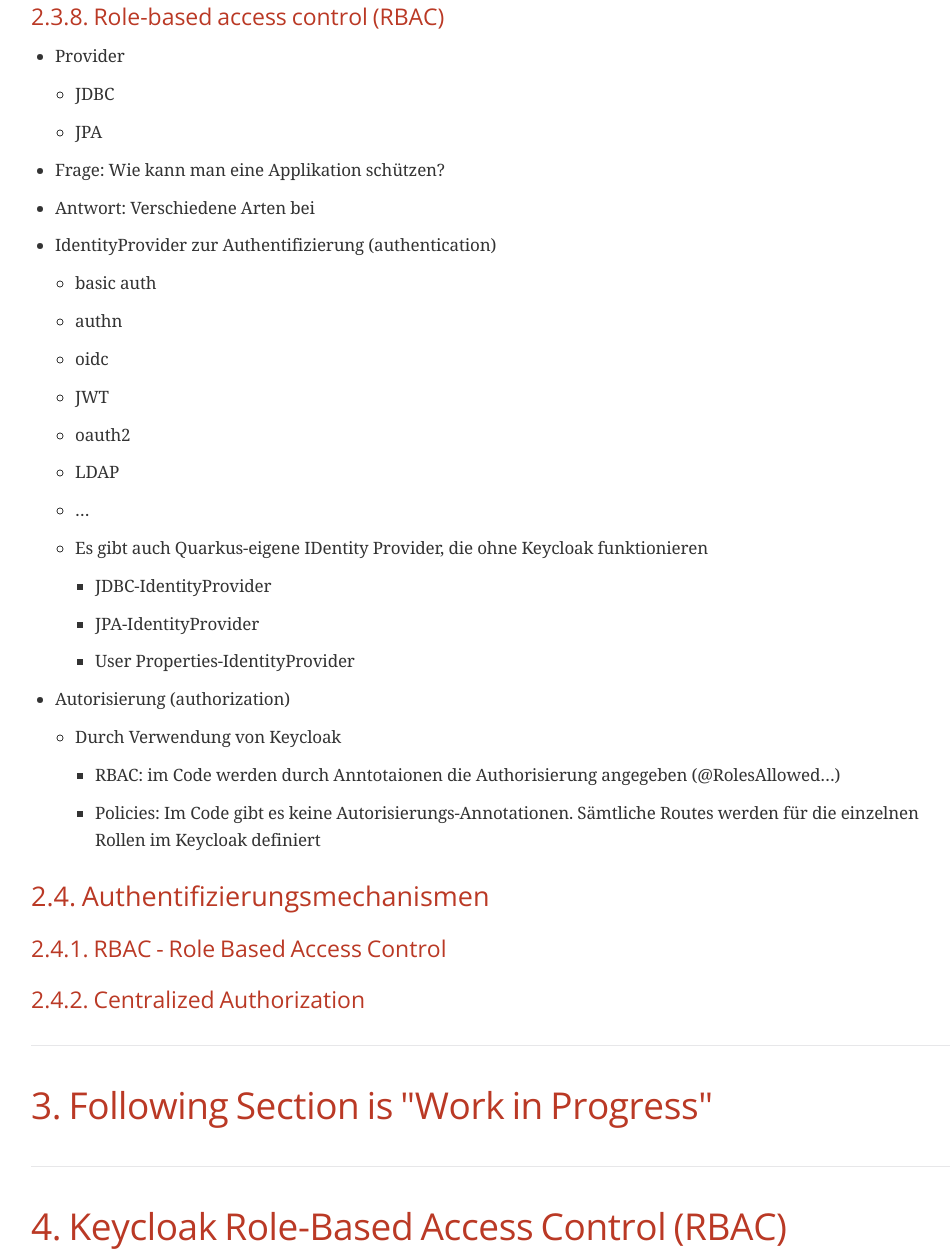
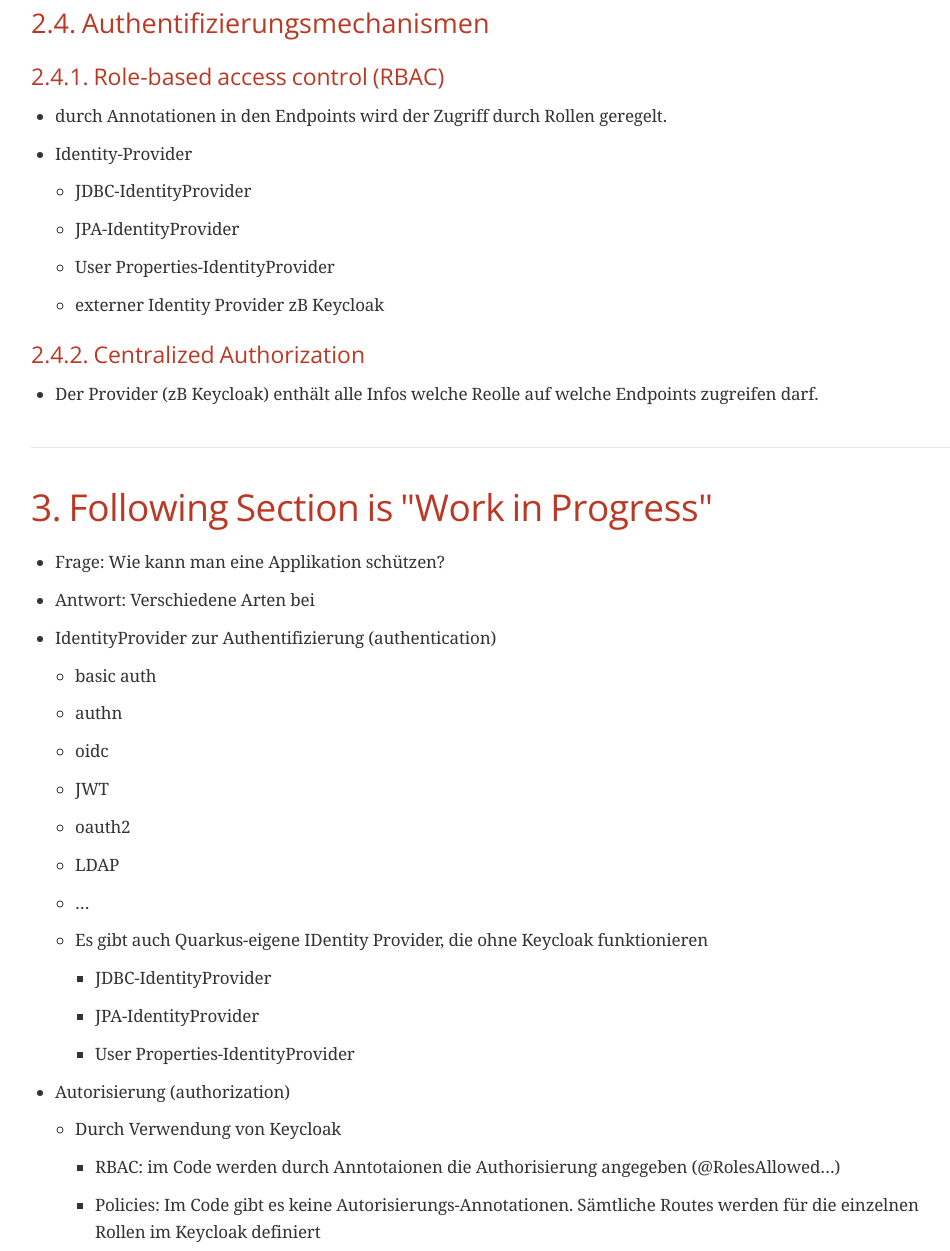
Before and after one commit to htl-leonding-college/quarkus-security-lecture-notes, a plain HTML site: page index.html in a window 1280 px wide. Shown: the part 3467-4718 px from the top of the page, without its empty margins (304-1254 px from the left). Drawn offline with nearby package versions, Linux system fonts and the light colour scheme; a web font is replaced by a local one.

Commit message:
Deploying to gh-pages from  @ 9d9fddcdf40bc85086c3fea0dc8b84f85e968cfa 🚀

```diff
--- a/index.html
+++ b/index.html
@@ -764,23 +764,56 @@
 </ul>
 </div>
 </div>
+</div>
+<div class="sect2">
+<h3 id="_authentifizierungsmechanismen_2"><a class="anchor" href="#_authentifizierungsmechanismen_2"></a>2.4. Authentifizierungsmechanismen</h3>
 <div class="sect3">
-<h4 id="_role_based_access_control_rbac"><a class="anchor" href="#_role_based_access_control_rbac"></a>2.3.8. Role-based access control (RBAC)</h4>
+<h4 id="_role_based_access_control_rbac"><a class="anchor" href="#_role_based_access_control_rbac"></a>2.4.1. Role-based access control (RBAC)</h4>
 <div class="ulist">
 <ul>
 <li>
-<p>Provider</p>
+<p>durch Annotationen in den Endpoints wird der Zugriff durch Rollen geregelt.</p>
+</li>
+<li>
+<p>Identity-Provider</p>
 <div class="ulist">
 <ul>
 <li>
-<p>JDBC</p>
+<p>JDBC-IdentityProvider</p>
 </li>
 <li>
-<p>JPA</p>
+<p>JPA-IdentityProvider</p>
+</li>
+<li>
+<p>User Properties-IdentityProvider</p>
+</li>
+<li>
+<p>externer Identity Provider zB Keycloak</p>
 </li>
 </ul>
 </div>
 </li>
+</ul>
+</div>
+</div>
+<div class="sect3">
+<h4 id="_centralized_authorization"><a class="anchor" href="#_centralized_authorization"></a>2.4.2. Centralized Authorization</h4>
+<div class="ulist">
+<ul>
+<li>
+<p>Der Provider (zB Keycloak) enthält alle Infos welche Reolle auf welche Endpoints zugreifen darf.</p>
+</li>
+</ul>
+</div>
+</div>
+</div>
+</div>
+</div>
+<div class="sect1">
+<h2 id="_following_section_is_work_in_progress"><a class="anchor" href="#_following_section_is_work_in_progress"></a>3. Following Section is "Work in Progress"</h2>
+<div class="sectionbody">
+<div class="ulist">
+<ul>
 <li>
 <p>Frage: Wie kann man eine Applikation schützen?</p>
 </li>
@@ -855,25 +888,6 @@
 </div>
 </div>
 </div>
-<div class="sect2">
-<h3 id="_authentifizierungsmechanismen_2"><a class="anchor" href="#_authentifizierungsmechanismen_2"></a>2.4. Authentifizierungsmechanismen</h3>
-<div class="sect3">
-<h4 id="_rbac_role_based_access_control"><a class="anchor" href="#_rbac_role_based_access_control"></a>2.4.1. RBAC - Role Based Access Control</h4>
-
-</div>
-<div class="sect3">
-<h4 id="_centralized_authorization"><a class="anchor" href="#_centralized_authorization"></a>2.4.2. Centralized Authorization</h4>
-
-</div>
-</div>
-</div>
-</div>
-<div class="sect1">
-<h2 id="_following_section_is_work_in_progress"><a class="anchor" href="#_following_section_is_work_in_progress"></a>3. Following Section is "Work in Progress"</h2>
-<div class="sectionbody">
-
-</div>
-</div>
 <div class="sect1">
 <h2 id="_keycloak_role_based_access_control_rbac"><a class="anchor" href="#_keycloak_role_based_access_control_rbac"></a>4. Keycloak Role-Based Access Control (RBAC)</h2>
 <div class="sectionbody">
@@ -933,7 +947,7 @@
 <div id="footer">
 <div id="footer-text">
 Version 2.0.0<br>
-Last updated 2023-04-07 12:34:35 UTC
+Last updated 2023-04-07 12:40:49 UTC
 </div>
 </div>
 </body>
```
Also changed, not shown: jwt-rbac.html (+1 -1 lines), keycloak-angular.html (+1 -1 lines), keycloak-rbac.html (+1 -1 lines).
